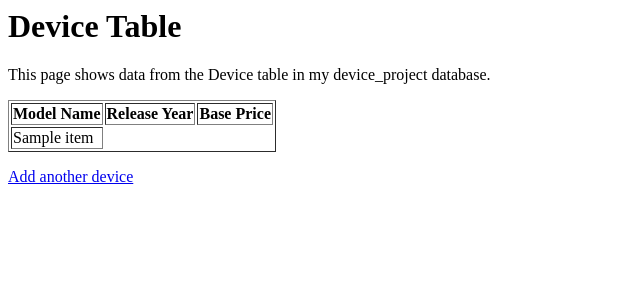
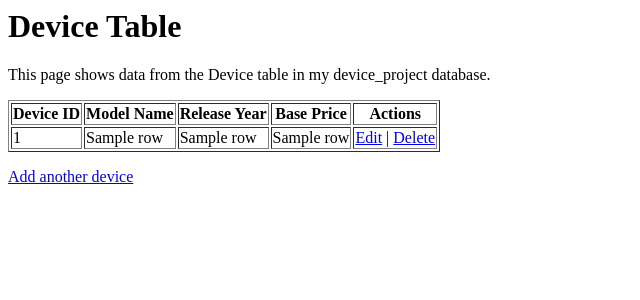
Before and after one commit to ARSCHOOLACCOUNT/Database-Project, a Flask app: template device-dynamic/templates/result.html in a window 1280 px wide. Shown: the top 300 px of the page, without its empty margins (0-640 px from the left). Run offline with Flask 3, Linux system fonts and the light colour scheme; the template is opened without the code that fills it: most values are stand-ins (such as "Sample title", 1, 10 or a date in 2020).

Commit message:
Add update and delete functionality to app

```diff
--- a/device-dynamic/app.py
+++ b/device-dynamic/app.py
@@ -28,10 +28,38 @@ def result():
         connection.commit()
         connection.close()
         return redirect("/result")  # avoids re-insert
-    cursor.execute("select modelName, releaseYear, basePrice from Device")
+    cursor.execute("select deviceID, modelName, releaseYear, basePrice from Device")
     rows = cursor.fetchall()
     connection.close()
     return render_template("result.html", rows=rows)
 
+@app.route("/edit/<deviceID>")
+def edit(deviceID):
+    connection = getConnection()
+    cursor = connection.cursor()
+    cursor.execute("select deviceID, modelName, releaseYear, basePrice from Device where deviceID=%s", (deviceID,))
+    device = cursor.fetchone()
+    connection.close()
+    return render_template("edit.html", device=device)
+
+@app.route("/update")
+def update():
+    connection = getConnection()
+    cursor = connection.cursor()
+    query = "update Device set modelName=%s, releaseYear=%s, basePrice=%s where deviceID=%s"
+    cursor.execute(query, (request.args.get("modelName"), request.args.get("releaseYear"), request.args.get("basePrice"), request.args.get("deviceID")))
+    connection.commit()
+    connection.close()
+    return redirect("/result")
+
+@app.route("/delete/<deviceID>")
+def delete(deviceID):
+    connection = getConnection()
+    cursor = connection.cursor()
+    cursor.execute("delete from Device where deviceID=%s", (deviceID,))
+    connection.commit()
+    connection.close()
+    return redirect("/result")
+
 if __name__ == "__main__":
     app.run(host="0.0.0.0", port=8000, debug=True)
--- a/device-dynamic/templates/form.html
+++ b/device-dynamic/templates/form.html
@@ -5,7 +5,7 @@
 <body>
 
 <h1>Add a Device</h1>
-<p>Fill this out and hit submit to add a device to the table.</p>
+<p>Fill this form</p>
 
 <form method="GET" action="/result">
 Model Name: <input type="text" name="modelName" required><br>
--- a/device-dynamic/templates/result.html
+++ b/device-dynamic/templates/result.html
@@ -9,13 +9,22 @@
 
 <table border="1">
 <tr>
+<th>Device ID</th>
 <th>Model Name</th>
 <th>Release Year</th>
 <th>Base Price</th>
+<th>Actions</th>
 </tr>
 {% for row in rows %}
 <tr>
-{% for item in row %}<td>{{ item }}</td>{% endfor %}
+<td>{{ row[0] }}</td>
+<td>{{ row[1] }}</td>
+<td>{{ row[2] }}</td>
+<td>{{ row[3] }}</td>
+<td>
+<a href="/edit/{{ row[0] }}">Edit</a>
+| <a href="/delete/{{ row[0] }}">Delete</a>
+</td>
 </tr>
 {% endfor %}
 </table>
```
Also changed, not shown: device-dynamic/templates/edit.html (added, +21 -0 lines), secure-coding/sqli.py (added, +38 -0 lines).
